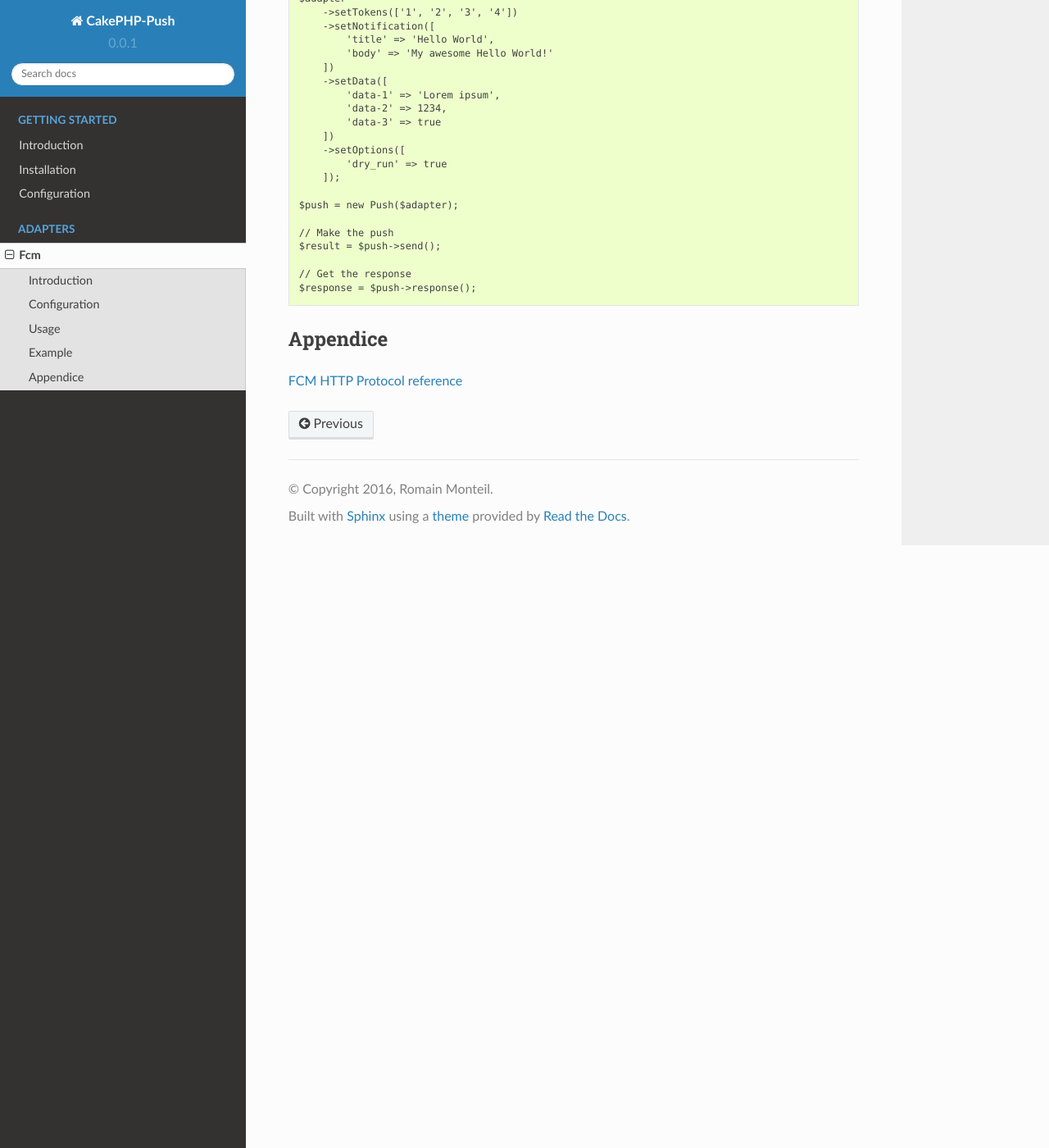
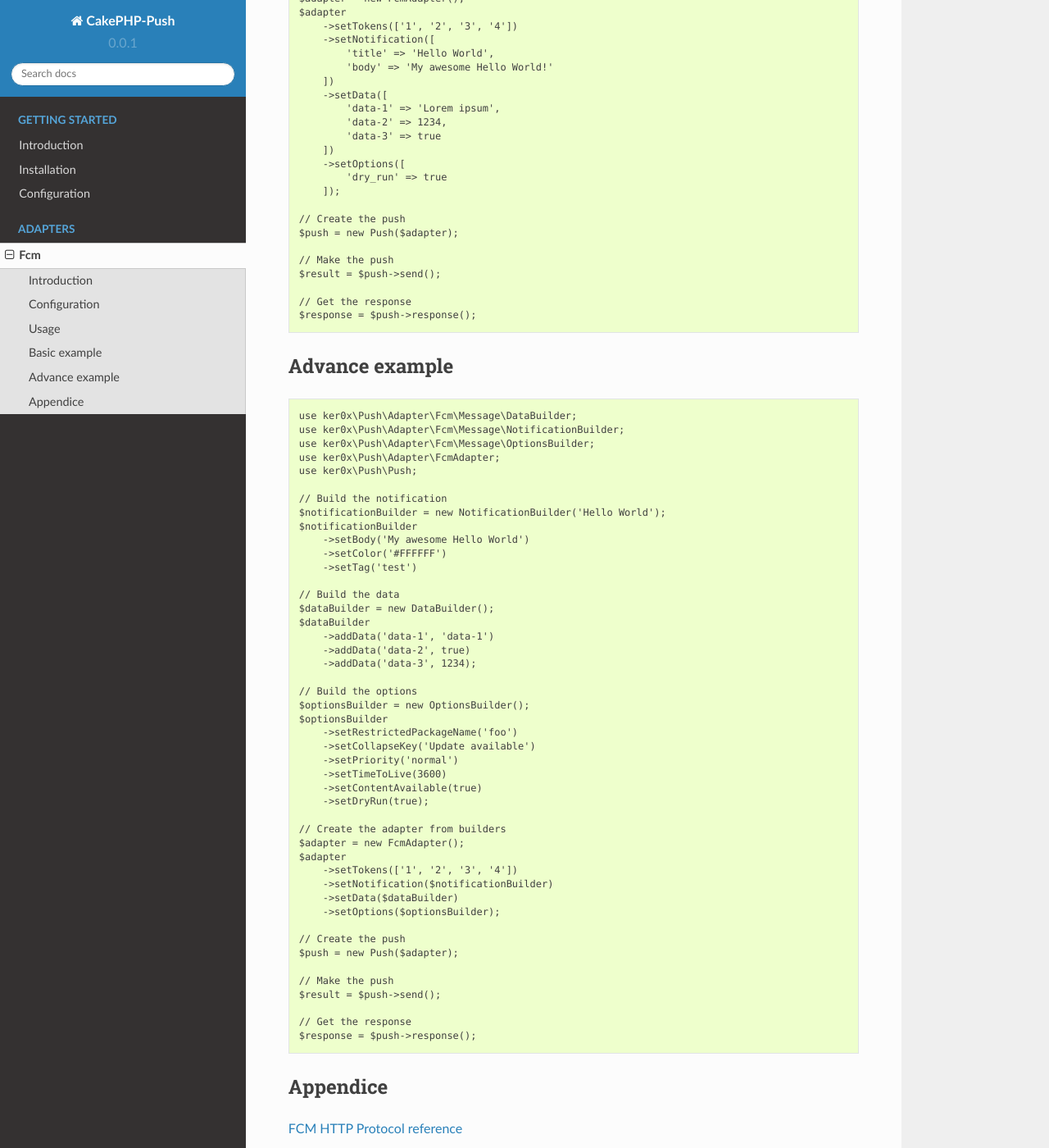
Before and after one commit to ker0x/cakephp-push, a Sphinx documentation site: the page built from docs/adapters/fcm.rst, in a window 1280 px wide and 1400 px high, scrolled down 1299 px. Shown: the whole window at 82% size. Built offline with Sphinx 7.4.7 and the Read the Docs theme 2.0.0, drawn with Linux system fonts in a browser that asks for light colours; some of the changed text lies outside the part shown.

Commit message:
update docs for Fcm

```diff
--- a/composer.json
+++ b/composer.json
@@ -23,7 +23,6 @@
         "cakephp/cakephp": ">=3.3.0 <4.0"
     },
     "require-dev": {
-        "cakephp/cakephp": "~3.0",
         "phpunit/phpunit": "~5.0",
         "cakephp/cakephp-codesniffer": "dev-master",
         "satooshi/php-coveralls": "dev-master"
--- a/docs/adapters/fcm.rst
+++ b/docs/adapters/fcm.rst
@@ -52,14 +52,15 @@ where:
     - ``data`` is an array with some data that will be passed. (optional)
     - ``$options`` is an array of options for the payload. (optional)
 
-Example
--------
+Basic example
+-------------
 
 .. code:: php
 
     use ker0x\Push\Adapter\FcmAdapter;
     use ker0x\Push\Push;
 
+    // Create the adapter from array
     $adapter = new FcmAdapter();
     $adapter
         ->setTokens(['1', '2', '3', '4'])
@@ -76,6 +77,59 @@ Example
             'dry_run' => true
         ]);
 
+    // Create the push
+    $push = new Push($adapter);
+
+    // Make the push
+    $result = $push->send();
+
+    // Get the response
+    $response = $push->response();
+
+Advance example
+---------------
+
+.. code:: php
+
+    use ker0x\Push\Adapter\Fcm\Message\DataBuilder;
+    use ker0x\Push\Adapter\Fcm\Message\NotificationBuilder;
+    use ker0x\Push\Adapter\Fcm\Message\OptionsBuilder;
+    use ker0x\Push\Adapter\FcmAdapter;
+    use ker0x\Push\Push;
+
+    // Build the notification
+    $notificationBuilder = new NotificationBuilder('Hello World');
+    $notificationBuilder
+        ->setBody('My awesome Hello World')
+        ->setColor('#FFFFFF')
+        ->setTag('test')
+
+    // Build the data
+    $dataBuilder = new DataBuilder();
+    $dataBuilder
+        ->addData('data-1', 'data-1')
+        ->addData('data-2', true)
+        ->addData('data-3', 1234);
+
+    // Build the options
+    $optionsBuilder = new OptionsBuilder();
+    $optionsBuilder
+        ->setRestrictedPackageName('foo')
+        ->setCollapseKey('Update available')
+        ->setPriority('normal')
+        ->setTimeToLive(3600)
+        ->setContentAvailable(true)
+        ->setDryRun(true);
+
+    // Create the adapter from builders
+    $adapter = new FcmAdapter();
+    $adapter
+        ->setTokens(['1', '2', '3', '4'])
+        ->setNotification($notificationBuilder)
+        ->setData($dataBuilder)
+        ->setOptions($optionsBuilder);
+
+    // Create the push
     $push = new Push($adapter);
 
     // Make the push
```
Also changed, not shown: 1 other file.
